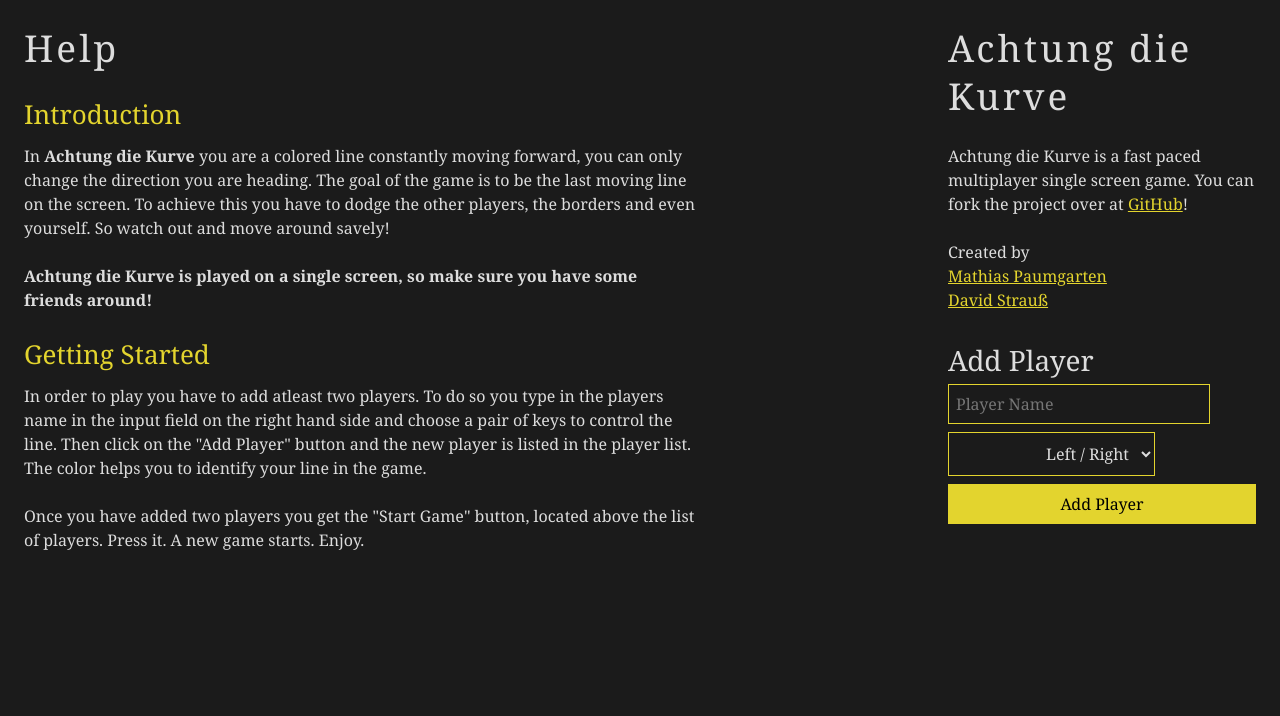
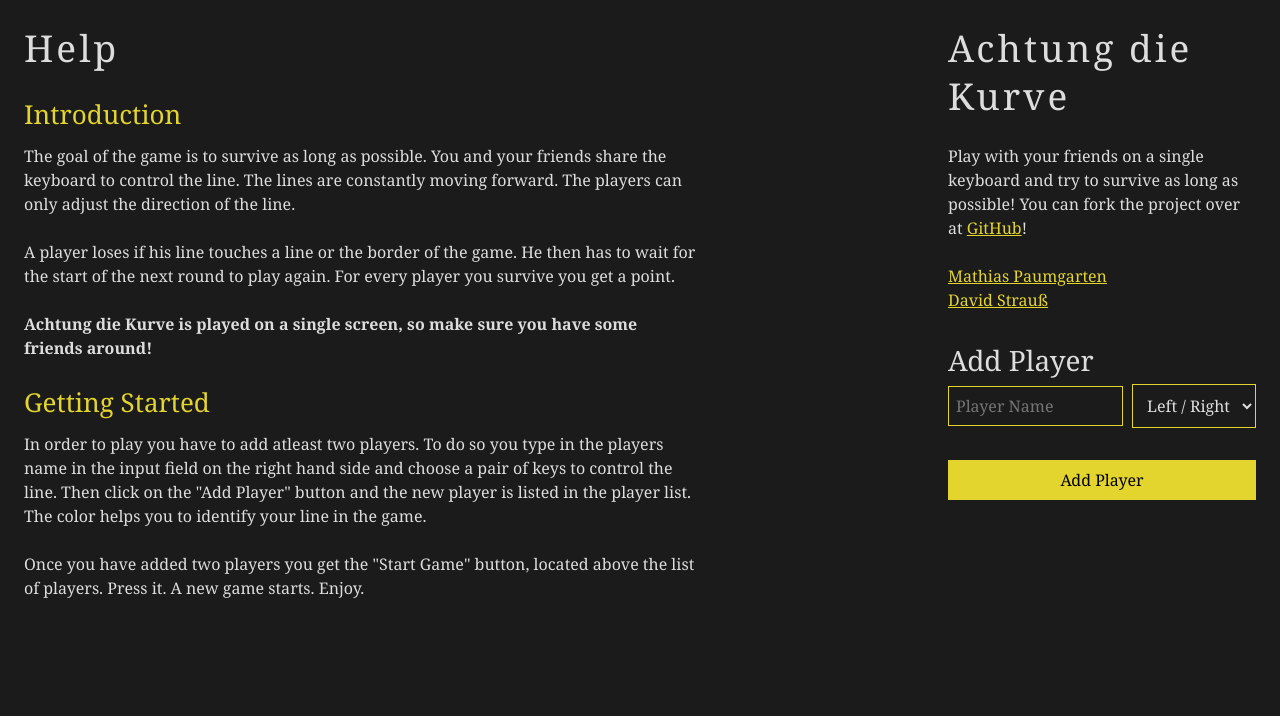
Before and after one commit to stravid/achtung-die-kurve, a PHP site: page / in a window 1280 px wide. Shown: the top 716 px of the page. Run offline with PHP 8.4, Linux system fonts and the light colour scheme.

Commit message:
updated on screen text. fix for properly rendering on small screens

```diff
--- a/examples/html/index.html
+++ b/examples/html/index.html
@@ -30,11 +30,11 @@
     <div id="rightColumn">
         <h1>Achtung die Kurve</h1>
         <p>
-            Achtung die Kurve is a fast paced multiplayer single screen game. You can fork the project over at <a href="http://github.com/stravid/achtung-die-kurve/">GitHub</a>!
+            Play with your friends on a single keyboard and try to survive as long as possible!
+            You can fork the project over at <a href="http://github.com/stravid/achtung-die-kurve/">GitHub</a>!
         </p>
 
         <p>
-            Created by<br />
             <a href="http://mathias-paumgarten.com">Mathias Paumgarten</a><br />
             <a href="http://stravid.com">David Strauß</a>
         </p>
@@ -53,8 +53,16 @@
             <div id="addPlayerContainer">
                 <h2>Add Player</h2>
                 <fieldset>
-                    <input type="text" id="playerNameInput" placeholder="Player Name"/>
-                    <select id="playerControlsSelect"></select>
+                    <table cellspacing="0" cellpadding="0">
+                        <tr>
+                            <td class="left">
+                                <input type="text" id="playerNameInput" placeholder="Player Name"/>
+                            </td>
+                            <td class="right">
+                                <select id="playerControlsSelect"></select>
+                            </td>
+                        </tr>
+                    </table>
                     <br />
                     <input type="button" id="addPlayerButton" class="button" value="Add Player"/>
                 </fieldset>
@@ -69,7 +77,11 @@
             <h2 class="huge">Help</h2>
             <h3 class="yellow">Introduction</h3>
             <p>
-                In <strong>Achtung die Kurve</strong> you are a colored line constantly moving forward, you can only change the direction you are heading. The goal of the game is to be the last moving line on the screen. To achieve this you have to dodge the other players, the borders and even yourself. So watch out and move around savely!
+                The goal of the game is to survive as long as possible. You and your friends share the keyboard to control the line.
+                The lines are constantly moving forward. The players can only adjust the direction of the line.
+            </p>
+            <p>
+                A player loses if his line touches a line or the border of the game. He then has to wait for the start of the next round to play again. For every player you survive you get a point.
             </p>
             <p>
                 <strong>Achtung die Kurve is played on a single screen, so make sure you have some friends around!</strong>
--- a/examples/html/stylesheets/style.css
+++ b/examples/html/stylesheets/style.css
@@ -76,7 +76,6 @@
 }
 
 #rightColumn {
-    width: 380px;
     width: 25%;
     display: block;
     float: right;
@@ -113,6 +112,28 @@
     background-color: transparent;
     padding: 7px;
     margin-bottom: 8px;
+    width: 100%;
+    display: inline-block;
+    margin-right: 5px;
+}
+
+fieldset {
+    width: 100%;
+}
+
+/* DIRTY HACK */
+
+table {
+    width: 100%
+}
+
+.left {
+    width: 100%;
+}
+
+.right {
+    width: auto;
+    padding-left: 20px;
 }
 
 select {
@@ -120,8 +141,10 @@
     background-color: #1b1b1b;
     padding: 9px;
     margin-bottom: 8px;
-    width: 207px;
     text-align: right;
+    display: inline-block;
+    margin-left: 5px;
+    width: auto;
 }
 
 ul {
```
